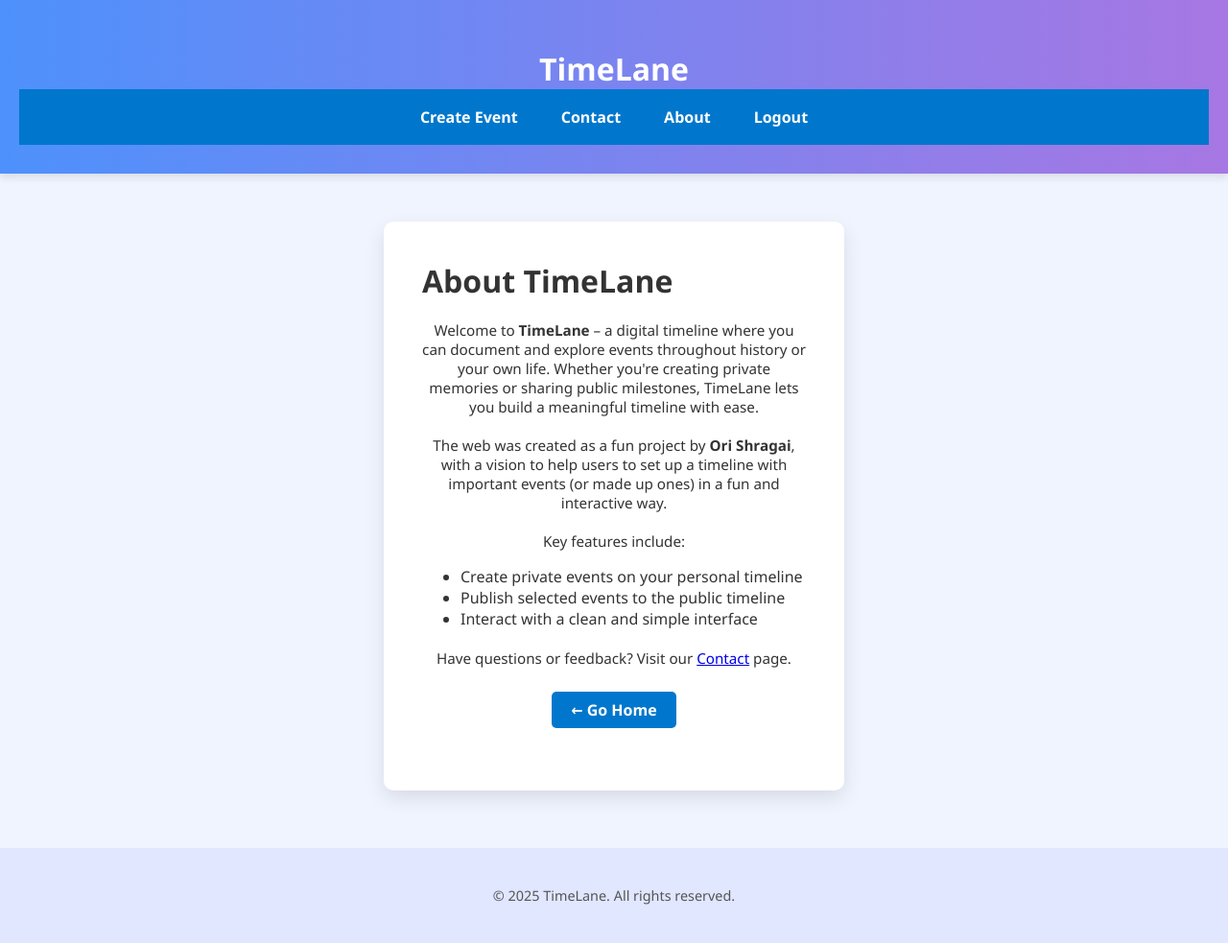
After one commit to panisoo25/timelane, a Flask app: page /about in a window 1280 px wide. The commit adds this page. Shown: the whole page at 96% size. Run offline with Flask 3, Linux system fonts and the light colour scheme.

Commit message:
Added /about page with about.css and updated templates

```diff
--- a/main.py
+++ b/main.py
@@ -164,6 +164,9 @@ def home():
     username = session.get('username', 'Guest')
     return render_template('home.html', username=username)
 
+@app.route('/about')
+def about():
+    return render_template("about.html")
 
 @app.route('/all_users')
 def all_users():
--- /dev/null
+++ b/templates/about.html
@@ -0,0 +1,29 @@
+{% extends "base.html" %}
+
+{% block title %}About - TimeLane{% endblock %}
+
+{% block content %}
+<div class="container mt-5">
+  <h1 class="mb-4">About TimeLane</h1>
+  <p>
+    Welcome to <strong>TimeLane</strong> – a digital timeline where you can document and explore events throughout history or your own life.
+    Whether you're creating private memories or sharing public milestones, TimeLane lets you build a meaningful timeline with ease.
+  </p>
+  <p>
+    The web was created as a fun project by <strong>Ori Shragai</strong>, with a vision to help users to set
+    up a timeline with important events (or made up ones)
+    in a fun and interactive way.
+  </p>
+  <p>
+    Key features include:
+  </p>
+  <ul>
+    <li>Create private events on your personal timeline</li>
+    <li>Publish selected events to the public timeline</li>
+    <li>Interact with a clean and simple interface</li>
+  </ul>
+  <p>
+    Have questions or feedback? Visit our <a href="{{ url_for('contact') }}">Contact</a> page.
+  </p>
+</div>
+{% endblock %}
--- a/templates/base.html
+++ b/templates/base.html
@@ -76,11 +76,11 @@
         <a href="{{ url_for('login') }}">Login</a>
         <a href="{{ url_for('register') }}">Register</a>
         <a href="{{ url_for('contact') }}">Contact</a>
-
-
+        <a href="{{ url_for('about') }}">About</a>
       {% else %}
         <a href="{{ url_for('create_event') }}">Create Event</a>
         <a href="{{ url_for('contact') }}">Contact</a>
+        <a href="{{ url_for('about') }}">About</a>
         <a href="{{ url_for('logout') }}" class="logout-btn">Logout</a>
       {% endif %}
     </nav>
--- a/templates/base_home.html
+++ b/templates/base_home.html
@@ -63,11 +63,13 @@
       {% if 'user_id' in session %}
         <a href="{{ url_for('create_event') }}">Create Event</a>
         <a href="{{ url_for('contact') }}">Contact</a>
+        <a href="{{ url_for('about') }}">About</a>
         <a href="{{ url_for('logout') }}">Logout</a>
       {% else %}
         <a href="{{ url_for('login') }}">Login</a>
         <a href="{{ url_for('register') }}">Register</a>
         <a href="{{ url_for('contact') }}">Contact</a>
+        <a href="{{ url_for('about') }}">About</a>
       {% endif %}
     </nav>
   </header>
@@ -77,7 +79,7 @@
   </main>
 
   <footer>
-    <p style="text-align: center; margin: 20px 0;">© 2025 TimeLane. All rights reserved.</p>
+    <p style="text-align: center; margin: 20px 0;">© 2025 TimeLane. all rights reserved to orish.</p>
   </footer>
 </body>
 </html>
```
Also changed, not shown: static/about.css (added, +50 -0 lines).
